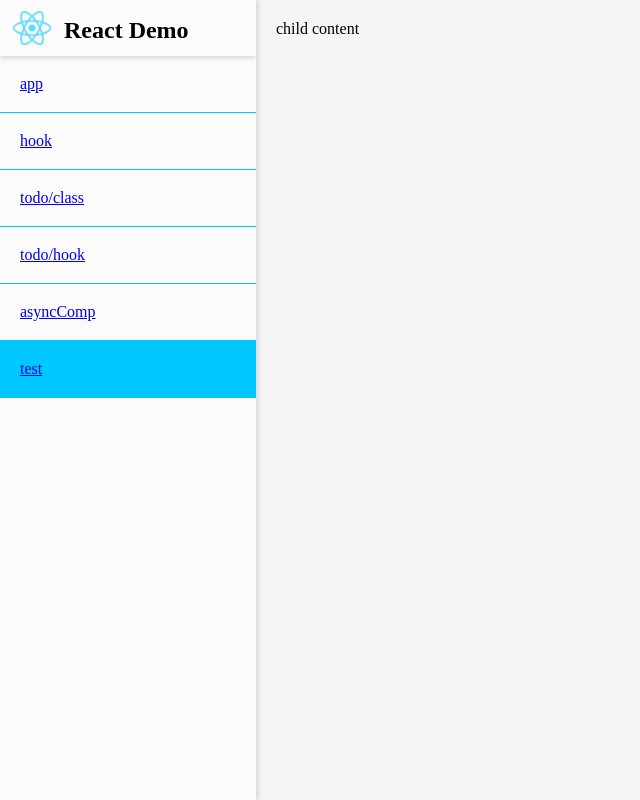
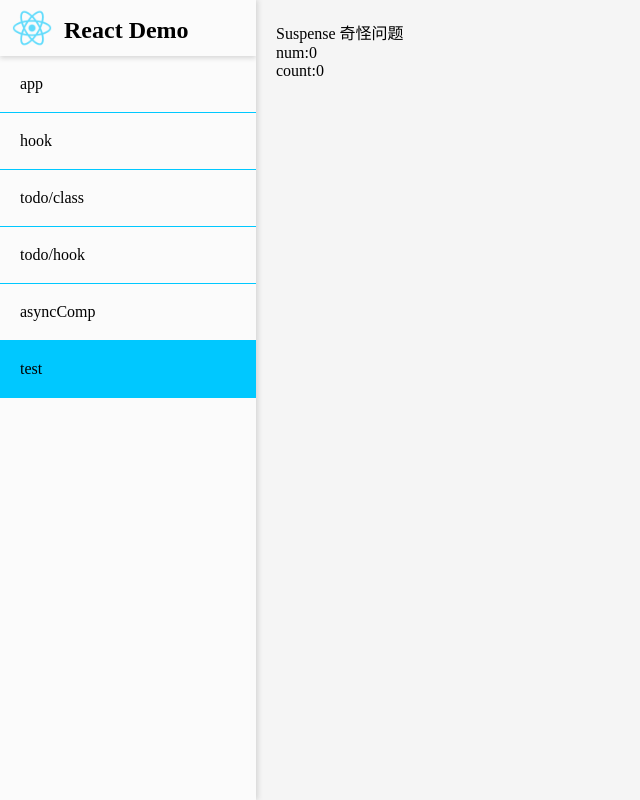
Before and after one commit to gongchengxiang/react-60w, a React (Vite) app: page /test in a window 1280 px wide. Shown: the whole page, without its empty margins (0-640 px from the left). Built offline with nearby package versions, Linux system fonts and the light colour scheme.

Commit message:
hooks deps

```diff
--- a/eslint.config.js
+++ b/eslint.config.js
@@ -8,12 +8,15 @@ export default await antfu(
             semi: true,
         },
         typescript: true,
+        react: true,
     },
     {
         rules: {
             'no-unused-vars': 'warn',
             'no-console': 'warn',
             'unused-imports/no-unused-vars': 'warn',
+            'react-hooks/rules-of-hooks': 'error',
+            'react-hooks/exhaustive-deps': 'warn',
         },
     },
 );
--- a/package.json
+++ b/package.json
@@ -28,6 +28,9 @@
         "@types/react-dom": "^18.2.7",
         "@vitejs/plugin-react-swc": "^3.3.2",
         "eslint": "^8.54.0",
+        "eslint-plugin-react": "^7.33.2",
+        "eslint-plugin-react-hooks": "^4.6.0",
+        "eslint-plugin-react-refresh": "^0.4.4",
         "husky": "^8.0.3",
         "lint-staged": "^15.1.0",
         "sass": "^1.69.5",
--- a/src/components/Divider.jsx
+++ b/src/components/Divider.jsx
@@ -8,7 +8,7 @@ export default function Divider(props) {
             {
         name
             ? (
-                <div className="divider-name-wrap" bg-color={bgColor}>
+                <div className="divider-name-wrap">
                     <span>{name}</span>
                     <span style={{ borderColor: bgColor }} />
                 </div>
--- a/src/main.scss
+++ b/src/main.scss
@@ -56,21 +56,19 @@ body {
                     padding: 0 20px;
                     overflow: hidden;
                     line-height: 56px;
+                    color: black;
+                    text-decoration: none;
                     text-overflow: ellipsis;
                     border-bottom: 1px solid #00c8ff;
+
+                    &:visited {
+                        color: black;
+                    }
 
                     &.active {
                         background-color: #00c8ff;
                     }
 
-                    //   & {
-                    //     color: black;
-                    //     text-decoration: none;
-
-                    //     &:visited {
-                    //       color: black;
-                    //     }
-                    //   }
                 }
             }
 
--- a/src/pages/Test/ImportComp.jsx
+++ b/src/pages/Test/ImportComp.jsx
@@ -1,6 +1,5 @@
 // ImportComponent.js
 import {
-    Suspense,
     lazy,
     useEffect,
     useMemo,
@@ -24,9 +23,10 @@ export default function AsyncComponent() {
     const LazyComponent = useMemo(() => {
         console.log('useMemo回调执行啦');
         return (
-            <Suspense fallback={<div>内层</div>}>
-                <ChildComponent />
-            </Suspense>
+            // <Suspense fallback={<div>内层</div>}>
+            //     <ChildComponent />
+            // </Suspense>
+            <>Suspense 奇怪问题</>
         );
     }, []);
 
--- /dev/null
+++ b/src/pages/Test/customHook.jsx
@@ -0,0 +1,49 @@
+import { useEffect, useState } from 'react';
+
+const customState = function () {
+    const state = {
+        value: null,
+        ininValue: null,
+    };
+
+    const refresh = () => {
+        state.value = state.ininValue;
+    };
+
+    return function (ininValue) {
+        if (state.ininValue === null) {
+            state.ininValue = ininValue;
+            state.value = ininValue;
+        }
+
+        const [v, f] = useState(true);
+        useEffect(() => {
+            return () => {
+                refresh();
+            };
+        }, []);
+        const setState = (value) => {
+            state.value = value;
+            f(!v);
+        };
+        return [state.value, setState];
+    };
+};
+const useCustomState = customState();
+
+export default function CustomHook() {
+    const [num, setNum] = useState(0);
+    const [count, setCount] = useCustomState(0);
+    return (
+        <div>
+            <div onClick={() => setNum(num + 1)}>
+                num:
+                {num}
+            </div>
+            <span onClick={() => setCount(count + 1)}>
+                count:
+                {count}
+            </span>
+        </div>
+    );
+}
--- a/src/pages/Test/index.jsx
+++ b/src/pages/Test/index.jsx
@@ -1,15 +1,23 @@
 // App.js
 import { Suspense, lazy } from 'react';
+import CustomHook from './customHook';
 
 // 组件不用异步加载就没问题
-const ImportComponent = lazy(() => import('./ImportComp'));
+const ImportComponent = lazy(() => new Promise((resolve) => {
+    setTimeout(() => {
+        resolve(import('./ImportComp'));
+    }, 1000);
+}));
 
 function App() {
     console.log(0);
     return (
-        <Suspense fallback={<div>最外层</div>}>
-            <ImportComponent />
-        </Suspense>
+        <>
+            <Suspense fallback={<div>loading</div>}>
+                <ImportComponent />
+            </Suspense>
+            <CustomHook></CustomHook>
+        </>
     );
 }
 
--- a/src/pages/Todo/TodoClass/TodoClass.jsx
+++ b/src/pages/Todo/TodoClass/TodoClass.jsx
@@ -197,8 +197,7 @@ export default class TodoClass extends React.Component {
                                 <div className="delete" onClick={() => this.clearTodo(item)}>×</div>
                             </li>
                         ))}
-                        {
-              !currentList.length && (
+                        {!currentList.length && (
                             <div className="no-data-tip">
                                 【
                                 {{
@@ -209,8 +208,7 @@ export default class TodoClass extends React.Component {
                                 】
                                 暂无todo
                             </div>
-              )
-            }
+                        )}
                     </ul>
                     {/* 页尾统计 */}
                     <div className="footer">
```
Also changed, not shown: 1 other file (tests, documents, lock files or other folders). Lines whose indentation alone changed are shown as unchanged.
